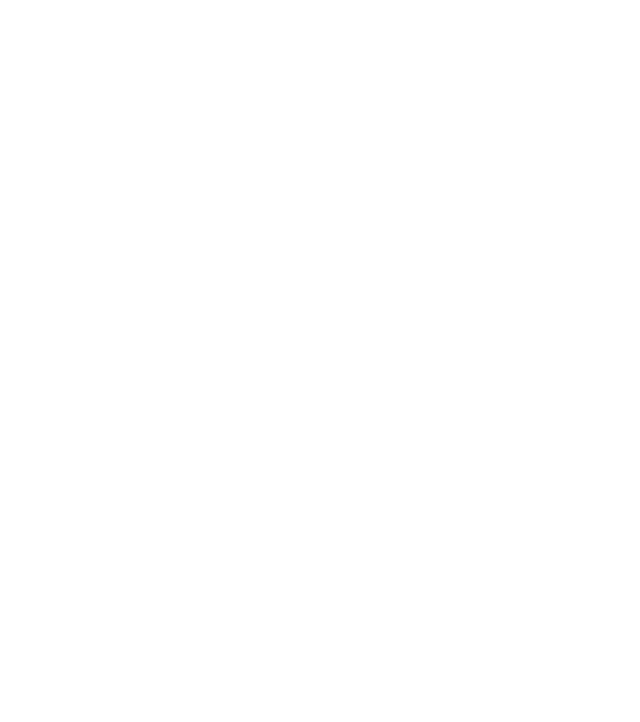
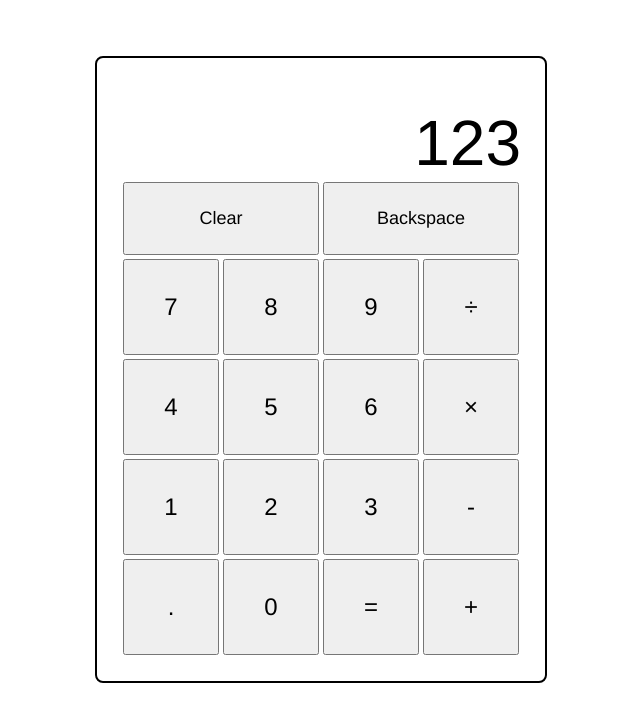
Before and after one commit to etiry/calculator, a plain HTML site: page index.html in a window 1280 px wide. Shown: the whole page, without its empty margins (319-959 px from the left). Drawn offline with Linux system fonts and the light colour scheme.

Commit message:
Add initial HTML/CSS for calculator UI

```diff
--- a/index.html
+++ b/index.html
@@ -3,10 +3,35 @@
 <head>
   <meta charset="UTF-8">
   <script type="text/javascript" defer src="script.js"></script>
+  <link rel="stylesheet" href="style.css">
 </head>
 <body>
-  <div>
-    <div id="container"></div>
+  <div id="container">
+    <div id="display">
+      123
+    </div>
+    <div id="top-buttons">
+      <button id="clear-button">Clear</button>
+      <button id="backspace-button">Backspace</button>
+    </div>
+    <div id="operator-buttons">
+      <button class="number-button">7</button>
+      <button class="number-button">8</button>
+      <button class="number-button">9</button>
+      <button class="operator-button">÷</button>
+      <button class="number-button">4</button>
+      <button class="number-button">5</button>
+      <button class="number-button">6</button>
+      <button class="operator-button">×</button>
+      <button class="number-button">1</button>
+      <button class="number-button">2</button>
+      <button class="number-button">3</button>
+      <button class="operator-button">-</button>
+      <button class="number-button">.</button>
+      <button class="number-button">0</button>
+      <button class="number-button">=</button>
+      <button class="number-button">+</button>
+    </div>
   </div>
 </body>
 </html>
--- a/style.css
+++ b/style.css
@@ -0,0 +1,73 @@
+/* style.css */
+
+body {
+	display: flex;
+	justify-content: center;
+	align-content: center;
+}
+
+#container {
+	width: 400px;
+	margin: 48px;
+	padding: 24px;
+	border-style: solid;
+	border-width: 2px;
+	border-radius: 8px;
+}
+
+#display {
+	display: flex;
+	justify-content: end;
+	font-family: Helvetica, sans-serif;
+	font-size: 64px;
+	padding-top: 24px;
+}
+
+#top-buttons {
+	display: flex;
+	justify-content: center;
+}
+
+#clear-button,
+#backspace-button {
+	font-family: Helvetica, sans-serif;
+	font-size: 18px;
+}
+
+.number-button,
+.operator-button {
+	font-family: Helvetica, sans-serif;
+	font-size: 24px;
+}
+
+#clear-button {
+	margin: 2px;
+	padding: 24px;
+	flex-basis: calc(50% - 4px);
+}
+
+#backspace-button {
+	margin: 2px;
+	padding: 24px;
+	flex-basis: calc(50% - 4px);
+}
+
+#operator-buttons {
+	display: flex;
+	justify-content: center;
+	flex-wrap: wrap;
+}
+
+.number-button {
+	aspect-ratio: 1 / 1;
+	margin: 2px;
+	flex-basis: calc(25% - 4px);
+}
+
+.operator-button {
+	width: 25%;
+	aspect-ratio: 1 / 1;
+	margin: 2px;
+	flex-basis: calc(25% - 4px);
+}
+}
```
